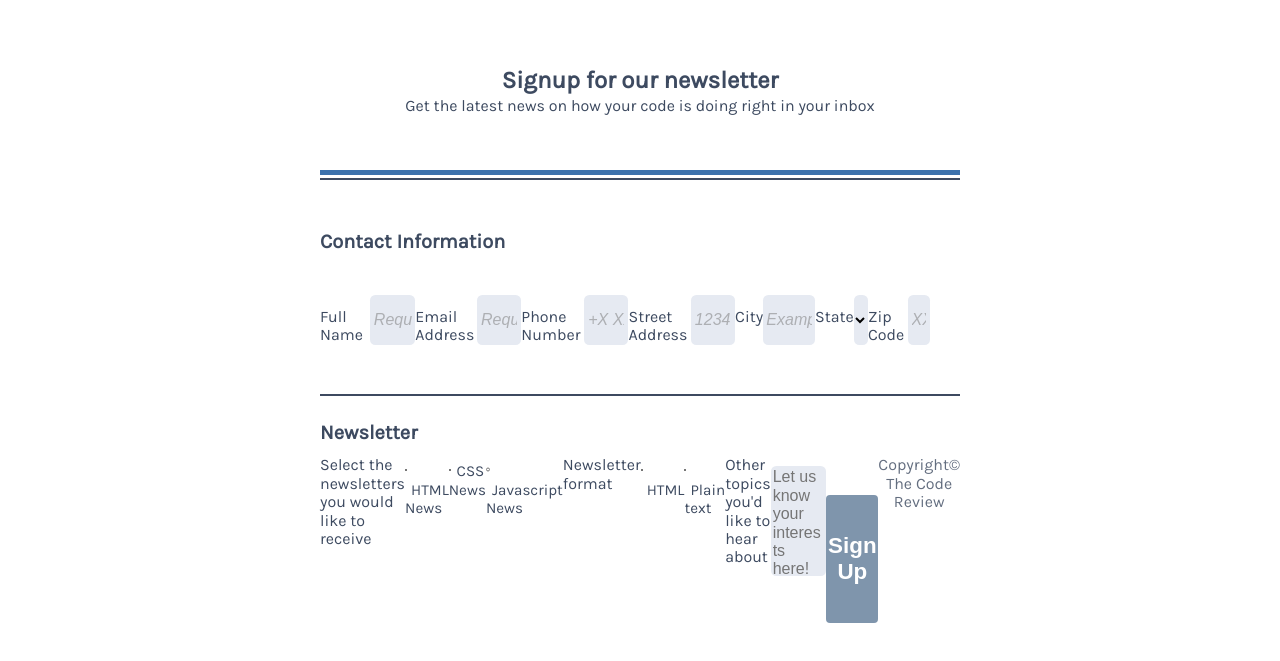
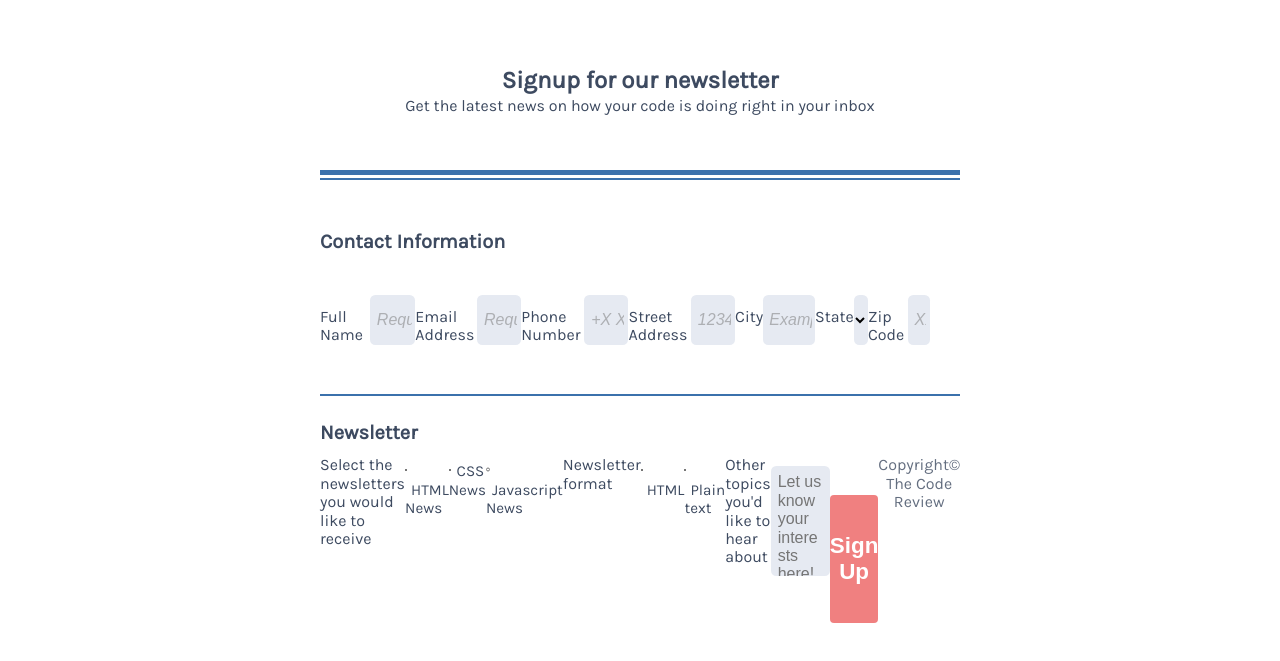
Before and after one commit to rowanjon/techdegree-project-3, a plain HTML site: page index.html in a window 1280 px wide. Shown: the part 117-778 px from the top of the page. Drawn offline with Linux system fonts and the light colour scheme.

Commit message:
Changed some padding, and transition styles for preference, as well as many of the page's colors.

```diff
--- a/styles.css
+++ b/styles.css
@@ -34,7 +34,7 @@ h2 {
 
 .bottom-div2,
 .bottom-div {
-  background: #3d4a60;
+  background: #3B71AC;
   height: 2px;
   margin-top: 3px;
 }
@@ -87,6 +87,7 @@ textarea {
 input::placeholder {
   text-align: right;
   font-style: italic;
+  padding: 8px 3px;
   opacity: 0.5;
 }
 
@@ -132,12 +133,13 @@ textarea {
   width: 100%;
   margin: 10px 0 3%;
   height: 110px;
+  padding: 7px;
 }
 
 :focus {
     outline: -webkit-focus-ring-color auto 5px;
-    transition: 1.1s;
-    background: #d4b2ff;
+    transition: 0.6s;
+    background: #94c5dd;
 }
 
 button {
@@ -148,7 +150,7 @@ button {
   padding: 6% 0;
   margin: 6% 0;
   border: none;
-  background: #7F95AC;
+  background: lightcoral;
   color: white;
   cursor: pointer;
 }
```
